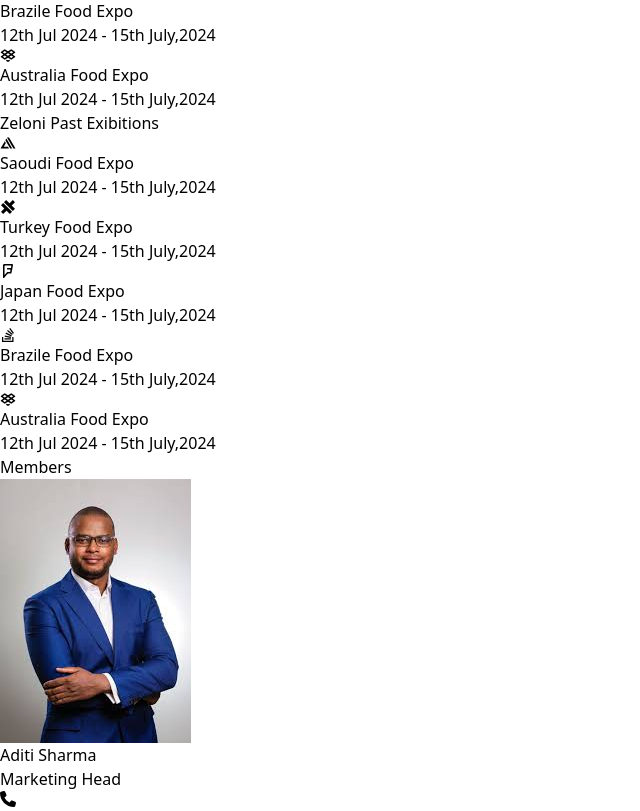
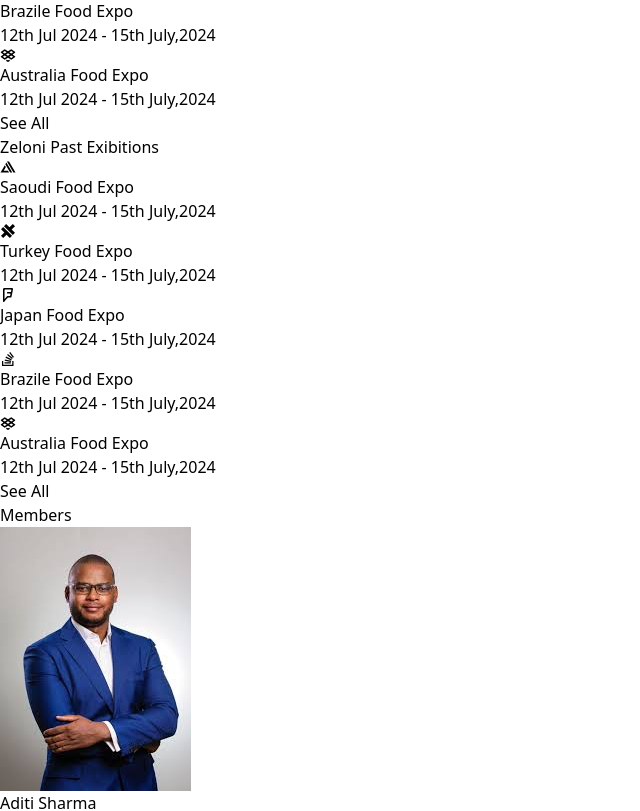
Before and after one commit to 0107shubham/globixo, a Next.js app: page / in a window 1280 px wide. Shown: the part 8132-8943 px from the top of the page, without its empty margins (0-640 px from the left). Built offline with nearby package versions, Linux system fonts and the light colour scheme.

Commit message:
update css for exibition

```diff
--- a/src/app/components/Files/FilesDesk.js
+++ b/src/app/components/Files/FilesDesk.js
@@ -41,7 +41,7 @@ const FilesDesk = () => {
           </p>
         </div>
       </div>
-      <div className="">
+      <div className="mt-3">
         <p className="text-purple-500 text-[24px] underline text-center cursor-pointer">
           See All
         </p>
--- a/src/app/components/Files/FilesMbl.js
+++ b/src/app/components/Files/FilesMbl.js
@@ -42,7 +42,7 @@ const FilesMbl = () => {
           </p>
         </div>
       </div>
-      <div className="">
+      <div className=" mt-3">
         <p className="text-purple-500 text-[24px] underline text-center cursor-pointer">
           See All
         </p>
--- a/src/app/components/Media/MediaDesk.js
+++ b/src/app/components/Media/MediaDesk.js
@@ -31,7 +31,7 @@ const MediaDesk = () => {
         </div>
       </div>
 
-      <div className="">
+      <div className="mt-3">
         <p className="text-purple-500 text-[24px] underline text-center cursor-pointer">
           See All
         </p>
--- a/src/app/components/Media/MediaMbl.js
+++ b/src/app/components/Media/MediaMbl.js
@@ -28,7 +28,7 @@ const MediaMbl = () => {
         <Image src={fp2} alt={fp2} className="w-full aspect-video" />
       </div>
 
-      <div className="">
+      <div className="mt-3">
         <p className="text-purple-500 text-[24px] underline text-center cursor-pointer">
           See All
         </p>
--- a/src/app/components/PastExibition/ExibitionDesktop.js
+++ b/src/app/components/PastExibition/ExibitionDesktop.js
@@ -88,6 +88,11 @@ const ExibitionDesktop = () => {
           </div>
         </div>
       </div>
+      <div className=" mt-3">
+        <p className="text-purple-500 text-[24px] underline text-center cursor-pointer">
+          See All
+        </p>
+      </div>
     </div>
   );
 };
--- a/src/app/components/PastExibition/ExibitionMbl.js
+++ b/src/app/components/PastExibition/ExibitionMbl.js
@@ -90,6 +90,12 @@ const ExibitionMbl = () => {
           </div>
         </div>
       </div>
+
+      <div className=" mt-3">
+        <p className="text-purple-500 text-[24px] underline text-center cursor-pointer">
+          See All
+        </p>
+      </div>
     </div>
   );
 };
```
